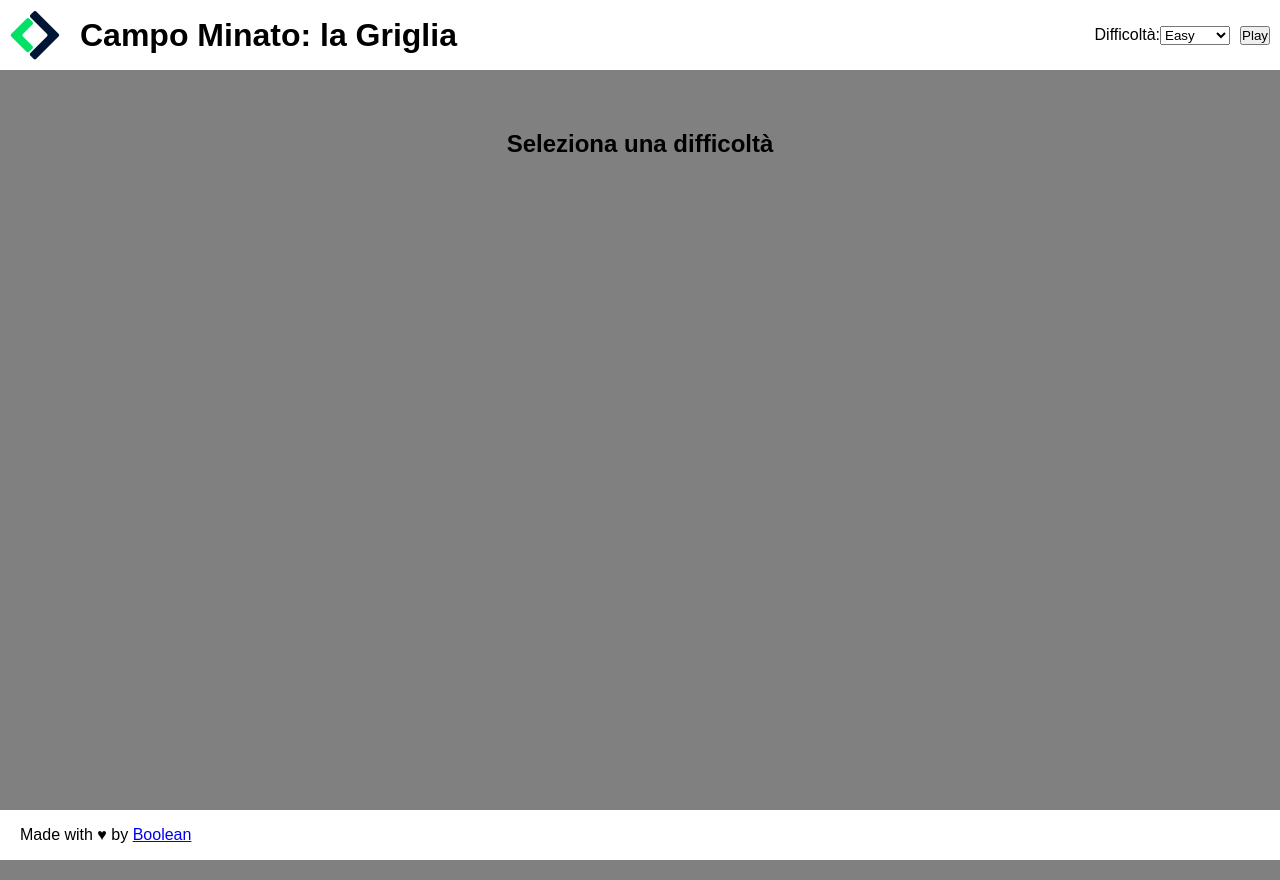
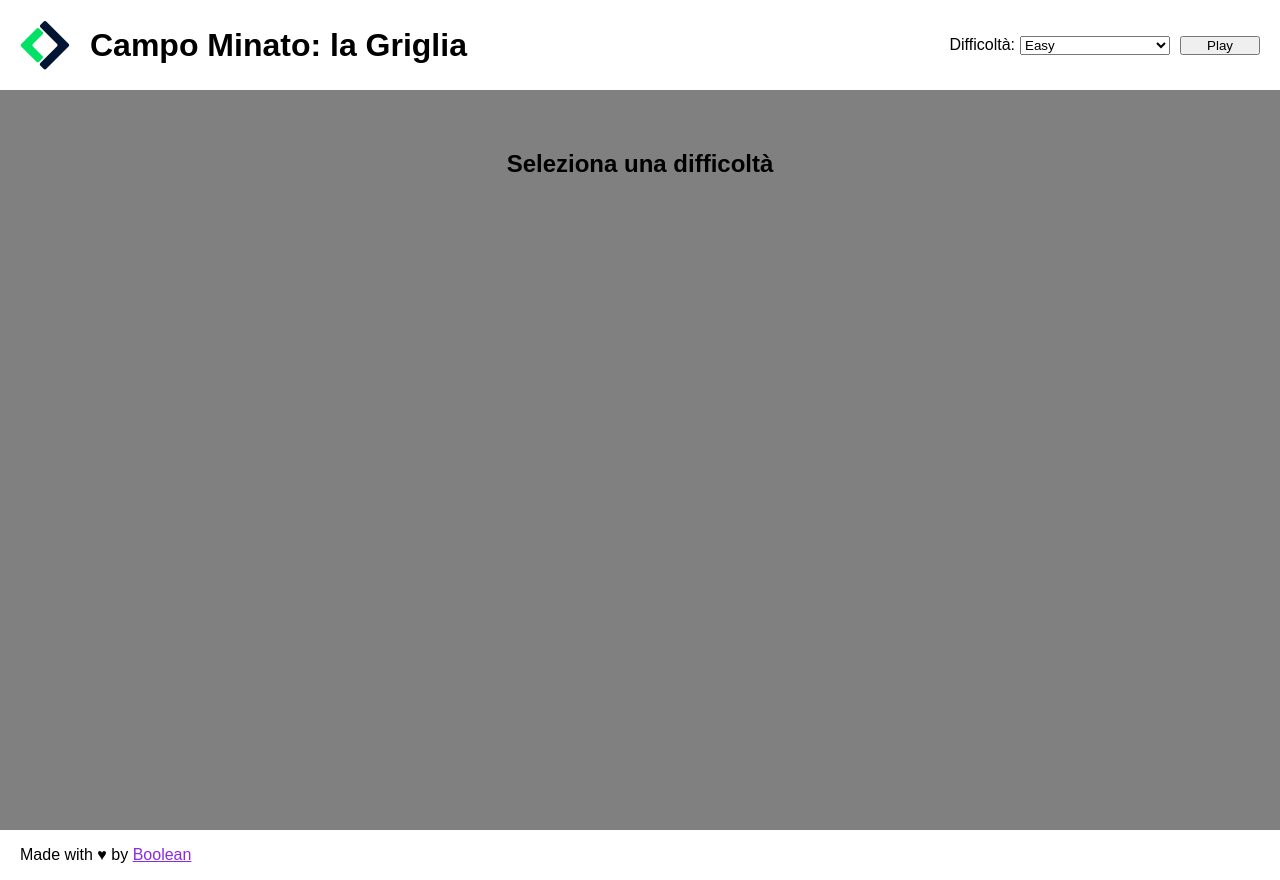
Before and after one commit to Dario0199/js-campominato-grid, a plain HTML site: page index.html in a window 1280 px wide. Drawn offline with Linux system fonts and the light colour scheme.

Commit message:
modifiche2

```diff
--- a/style.css
+++ b/style.css
@@ -8,11 +8,11 @@
 body{
     background: grey;
 }
-
+/* header */
 header{
     width: 100%;
     height: auto;
-    padding: 10px;
+    padding: 20px;
     background: white;
     display: flex;
     align-items: center;
@@ -37,8 +37,16 @@ header .right{
 
 .right .btn-play{
     margin-left: 10px;
+    width: 80px;
 }
 
+.right label{
+    margin-right: 5px;
+}
+
+.right select{
+    width: 150px;
+}
 /* main */
 .cont-grid{
     width: 100%;
@@ -77,6 +85,10 @@ footer{
     align-items: center;
     width: 100%;
     height: 50px;
-    padding-left: 20px;
+    padding: 20px;
     background: white;
 }
+
+span a{
+    color: blueviolet;
+}
```
